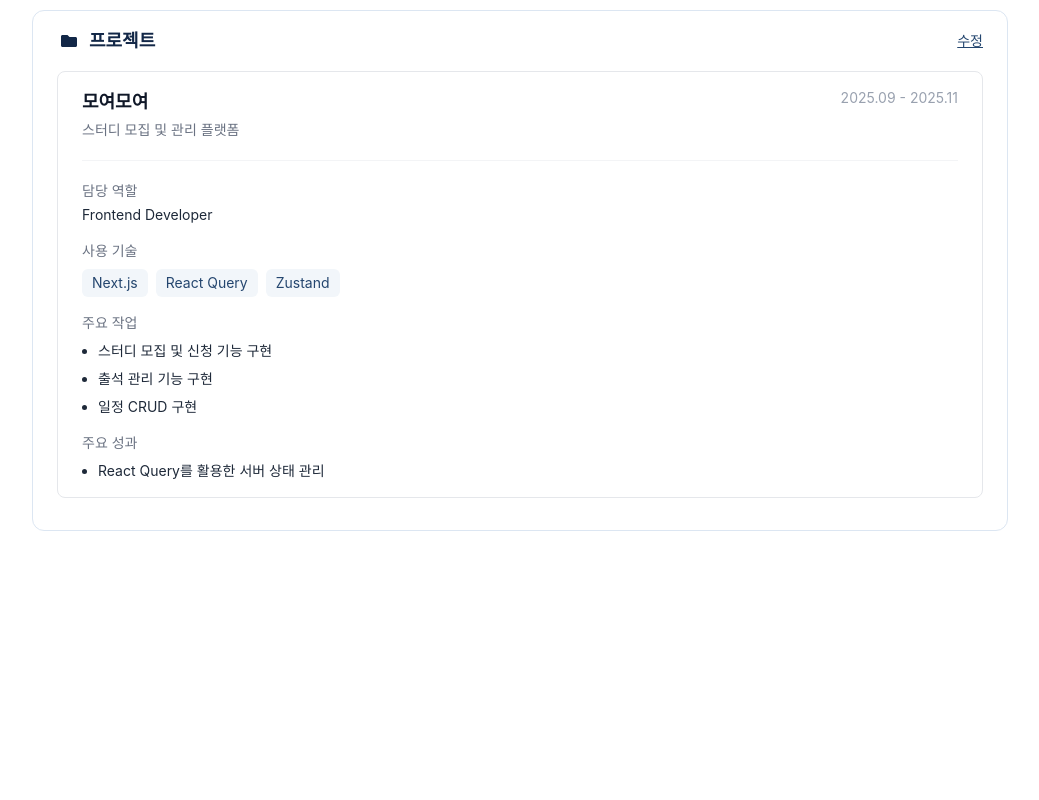
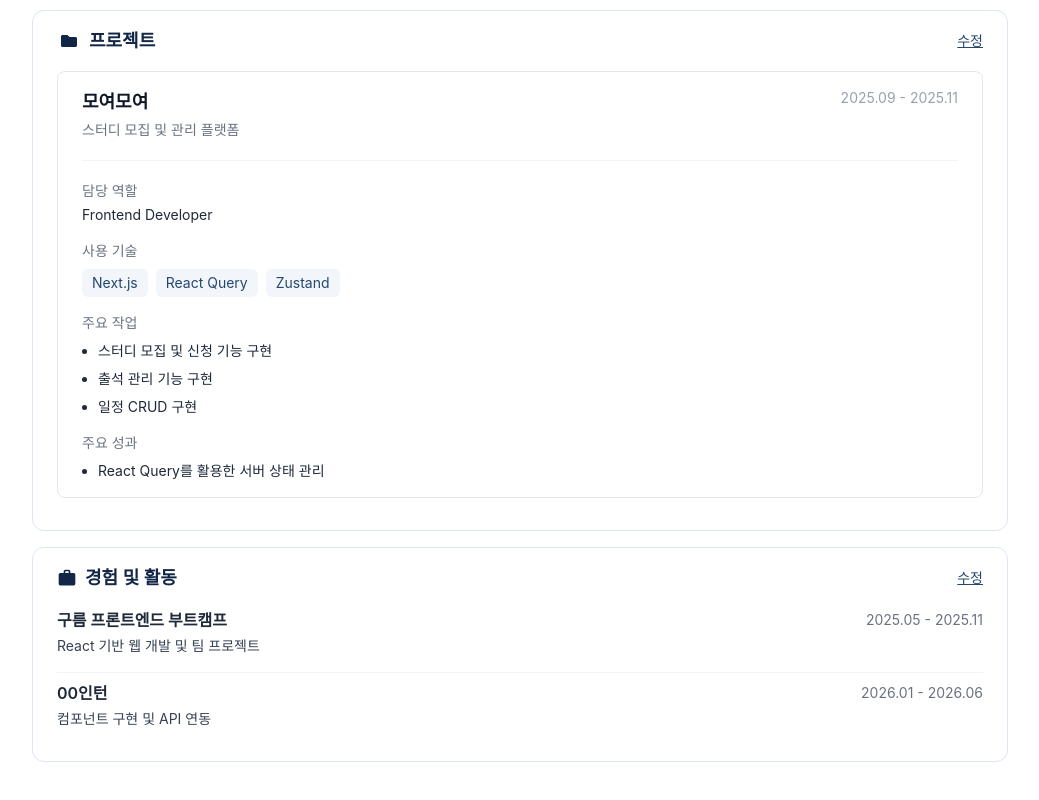
Before and after one commit to dajung-y/matchfolio, a React (Vite) app: page /portfolio in a window 1280 px wide. Shown: the part 599-1399 px from the top of the page, without its empty margins (120-1159 px from the left). Before the commit the page ends 1178 px from the top, so only its background shows below. Built offline with nearby package versions, Linux system fonts and the light colour scheme.

Commit message:
feat:profile page 경험 및 활동 섹션 구현

```diff
--- a/src/components/profile/ExperienceSection.jsx
+++ b/src/components/profile/ExperienceSection.jsx
@@ -0,0 +1,40 @@
+import { MdWork } from "react-icons/md";
+
+export default function ExperienceSection({ experiences }) {
+  return (
+    <section className="rounded-xl border border-primary-light w-full px-6 py-4">
+      {/* header */}
+      <div className="flex items-center justify-between">
+        <div className="flex items-center">
+          <MdWork className="w-5 h-5 mr-2 text-primary" />
+          <h2 className="text-lg font-semibold text-primary">경험 및 활동</h2>
+        </div>
+        {/* TODO: 수정 로직 구현 */}
+        <button
+          type="button"
+          className="text-sm text-primary-medium cursor-pointer underline">
+          수정
+        </button>
+      </div>
+
+      {/* content */}
+      <div className="mt-4 divide-y divide-gray-100">
+        {experiences.map((experience) => (
+          <div key={experience.id} className="mt-2 flex flex-col">
+            <div className="flex items-center justify-between">
+              <h4 className="text-base font-semibold text-gray-800">
+                {experience.name}
+              </h4>
+              <p className="text-sm text-gray-500">
+                {experience.period.start} - {experience.period.end}
+              </p>
+            </div>
+            <p className="mt-1 pb-4 text-sm text-gray-700">
+              {experience.description}
+            </p>
+          </div>
+        ))}
+      </div>
+    </section>
+  );
+}
--- a/src/data/mockPortfolio.js
+++ b/src/data/mockPortfolio.js
@@ -42,13 +42,20 @@ const mockPortfolio = {
     {
       id: 1,
       name: "구름 프론트엔드 부트캠프",
-
       period: {
         start: "2025.05",
         end: "2025.11",
       },
-
       description: "React 기반 웹 개발 및 팀 프로젝트",
+    },
+    {
+      id: 2,
+      name: "00인턴",
+      period: {
+        start: "2026.01",
+        end: "2026.06",
+      },
+      description: "컴포넌트 구현 및 API 연동",
     },
   ],
 
--- a/src/pages/PortfolioProfilePage.jsx
+++ b/src/pages/PortfolioProfilePage.jsx
@@ -1,3 +1,4 @@
+import ExperienceSection from "../components/profile/ExperienceSection";
 import ProfileInfo from "../components/profile/ProfileInfo";
 import ProjectSection from "../components/profile/ProjectSection";
 import SKillSection from "../components/profile/SkillSection";
@@ -36,6 +37,13 @@ export default function PortfolioProfilePage() {
       <div className="mt-4">
         <ProjectSection projects={mockPortfolio.projects} />
       </div>
+
+      {/* 경험 */}
+      {mockPortfolio.experiences.length > 0 && (
+        <div className="mt-4">
+          <ExperienceSection experiences={mockPortfolio.experiences} />
+        </div>
+      )}
     </main>
   );
 }
```
